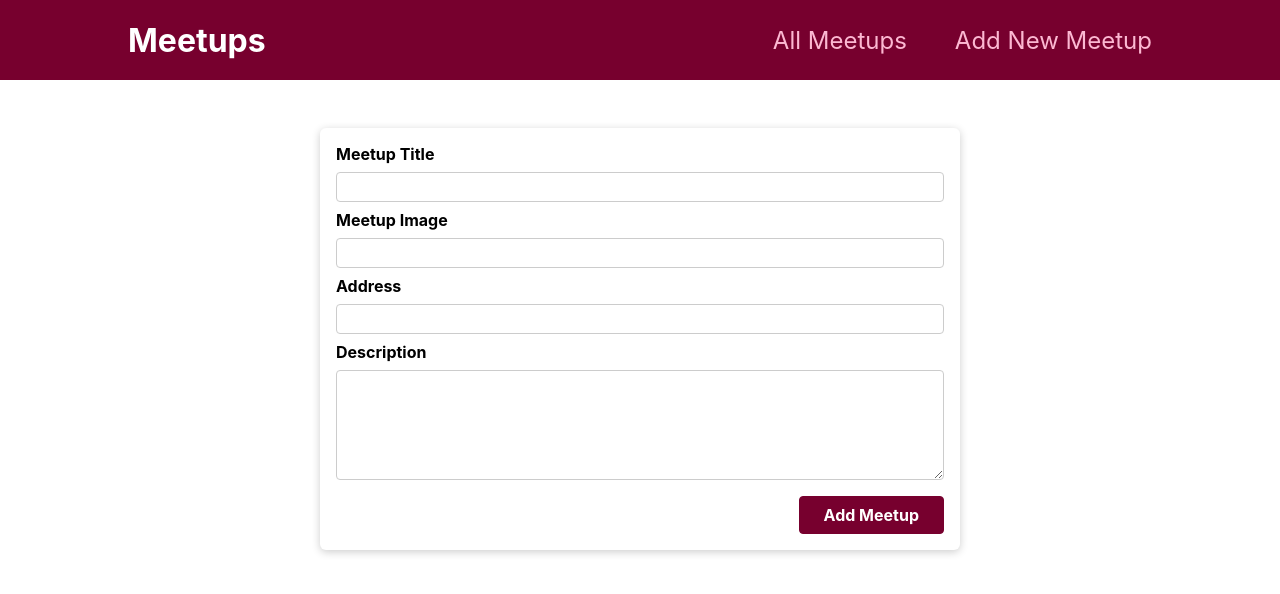
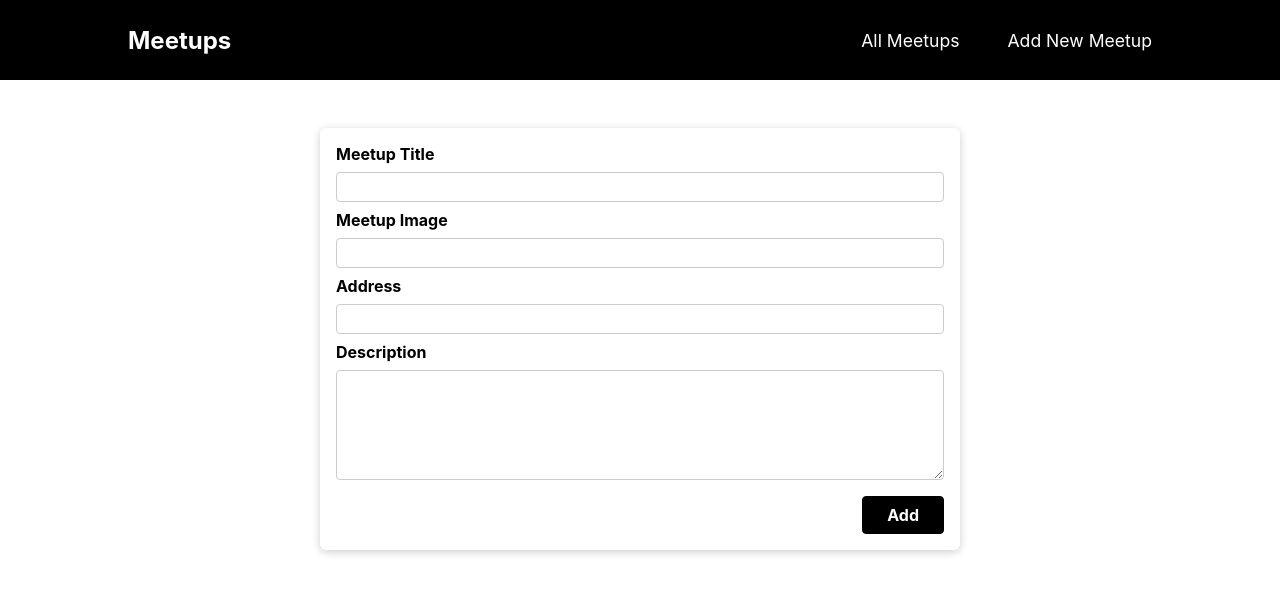
Before and after one commit to surajkarki66/meetups, a Next.js app: page /new-meetup in a window 1280 px wide. Shown: the top 594 px of the page. Built offline with nearby package versions, Linux system fonts and the light colour scheme.

Commit message:
Changes style

```diff
--- a/components/layout/MainNavigation.module.css
+++ b/components/layout/MainNavigation.module.css
@@ -4,12 +4,12 @@
   display: flex;
   align-items: center;
   justify-content: space-between;
-  background-color: #77002e;
+  background-color: #000000;
   padding: 0 10%;
 }
 
 .logo {
-  font-size: 2rem;
+  font-size: 1.5rem;
   color: white;
   font-weight: bold;
 }
@@ -28,8 +28,8 @@
 
 .header a {
   text-decoration: none;
-  font-size: 1.5rem;
-  color: #fcb8d2;
+  font-size: 1.1rem;
+  color: #ffffff;
 }
 
 .header a:hover,
--- a/components/meetups/NewMeetupForm.js
+++ b/components/meetups/NewMeetupForm.js
@@ -1,7 +1,7 @@
-import { useRef } from 'react';
+import { useRef } from "react";
 
-import Card from '../ui/Card';
-import classes from './NewMeetupForm.module.css';
+import Card from "../ui/Card";
+import classes from "./NewMeetupForm.module.css";
 
 function NewMeetupForm(props) {
   const titleInputRef = useRef();
@@ -31,28 +31,28 @@ function NewMeetupForm(props) {
     <Card>
       <form className={classes.form} onSubmit={submitHandler}>
         <div className={classes.control}>
-          <label htmlFor='title'>Meetup Title</label>
-          <input type='text' required id='title' ref={titleInputRef} />
+          <label htmlFor="title">Meetup Title</label>
+          <input type="text" required id="title" ref={titleInputRef} />
         </div>
         <div className={classes.control}>
-          <label htmlFor='image'>Meetup Image</label>
-          <input type='url' required id='image' ref={imageInputRef} />
+          <label htmlFor="image">Meetup Image</label>
+          <input type="url" required id="image" ref={imageInputRef} />
         </div>
         <div className={classes.control}>
-          <label htmlFor='address'>Address</label>
-          <input type='text' required id='address' ref={addressInputRef} />
+          <label htmlFor="address">Address</label>
+          <input type="text" required id="address" ref={addressInputRef} />
         </div>
         <div className={classes.control}>
-          <label htmlFor='description'>Description</label>
+          <label htmlFor="description">Description</label>
           <textarea
-            id='description'
+            id="description"
             required
-            rows='5'
+            rows="5"
             ref={descriptionInputRef}
           ></textarea>
         </div>
         <div className={classes.actions}>
-          <button>Add Meetup</button>
+          <button>Add</button>
         </div>
       </form>
     </Card>
--- a/components/meetups/NewMeetupForm.module.css
+++ b/components/meetups/NewMeetupForm.module.css
@@ -30,16 +30,16 @@
 .actions button {
   font: inherit;
   cursor: pointer;
-  background-color: #77002e;
+  background-color: #000000;
   color: white;
   padding: 0.5rem 1.5rem;
-  border: 1px solid #77002e;
+  border: 1px solid #000000;
   border-radius: 4px;
   font-weight: bold;
 }
 
 .actions button:hover,
 .actions button:active {
-  background-color: #a50e48;
-  border-color: #a50e48;
+  background-color: #000000;
+  border-color: #000000;
 }
```
